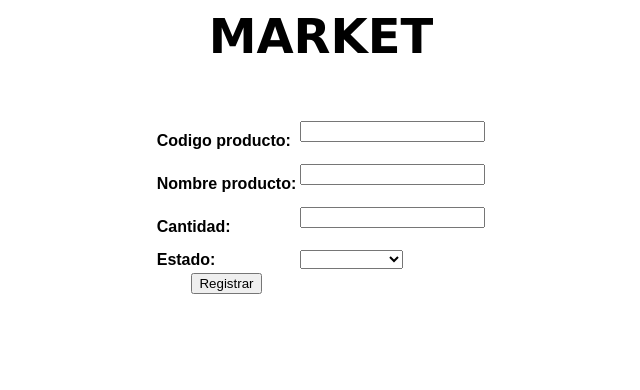
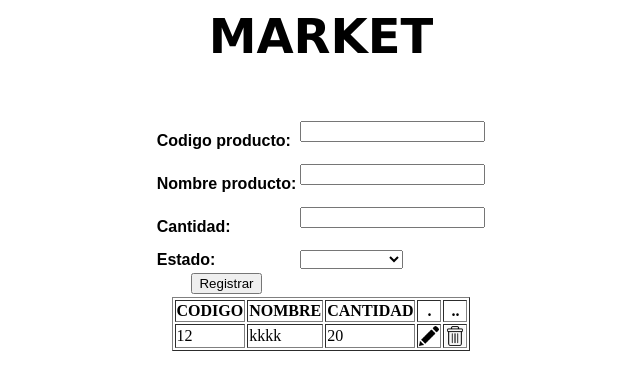
Before and after one commit to santiagodc99/market, a PHP site: page /market/ in a window 1280 px wide. Shown: the top 390 px of the page, without its empty margins (319-959 px from the left). Run offline with PHP 8.4, Linux system fonts and the light colour scheme; data comes from the database, SQL or seed files in the repository.

Commit message:
nueva tabla

```diff
--- a/index.php
+++ b/index.php
@@ -38,3 +38,31 @@
 
 </body>
 </html>
+<table border = 1 align = "center">
+  <tr><th>CODIGO</th><th>NOMBRE</th><th>CANTIDAD</th><th>.</th><th>..</th></tr>
+
+
+
+<?php
+// 1. Coneccion base de datos
+include("database.php");
+// 2. Crear sql y guardar datos
+$sql = "SELECT * FROM productos";
+$result = $conn->query($sql);
+// 3. Mostrar informacion
+if ($result->num_rows> 0) {
+  while ($row = $result->fetch_assoc()) {
+    echo "<tr>";
+    echo "<td>".$row["codigo_prod"]. "</td>";
+    echo "<td>".$row["nombre_prod"]. "</td>";
+    echo "<td>".$row["cantidad"]. "</td>";
+    echo "<td><img src='icons/pen.png' width='20'></td>";
+    echo "<td><a href = 'delete_product.php?cod=".$row["codigo_prod"]."'><img src='icons/trash.jpeg' width='20'></a></td>";
+    echo "</tr>";
+  }
+}else {
+  echo "::: No hay productos registrados :::";
+}
+
+
+?>
```
Also changed, not shown: delete_product.php (added, +18 -0 lines), insert_prod.php (+5 -2 lines), icons/pen.png (added), icons/trash.jpeg (added).
